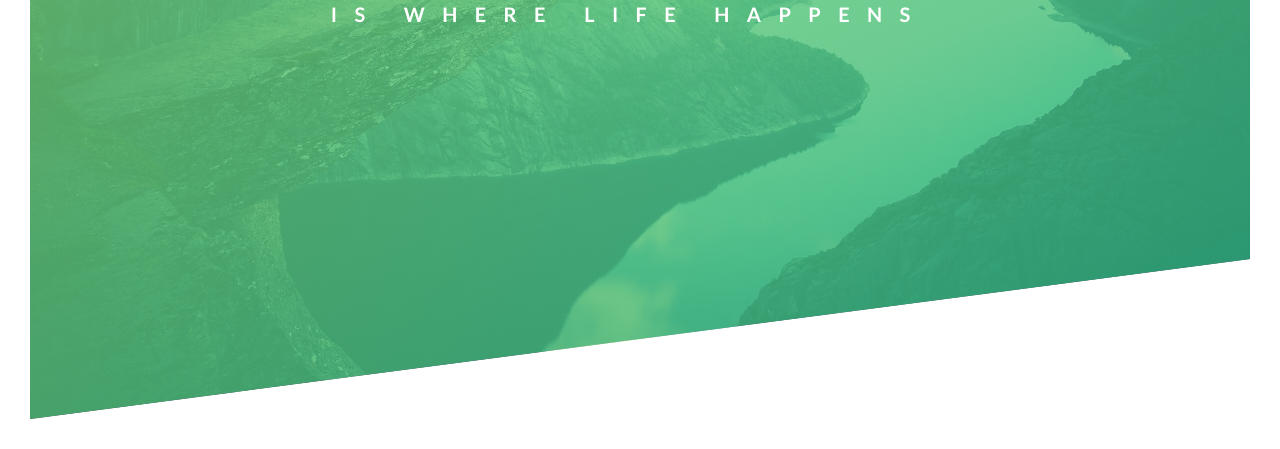
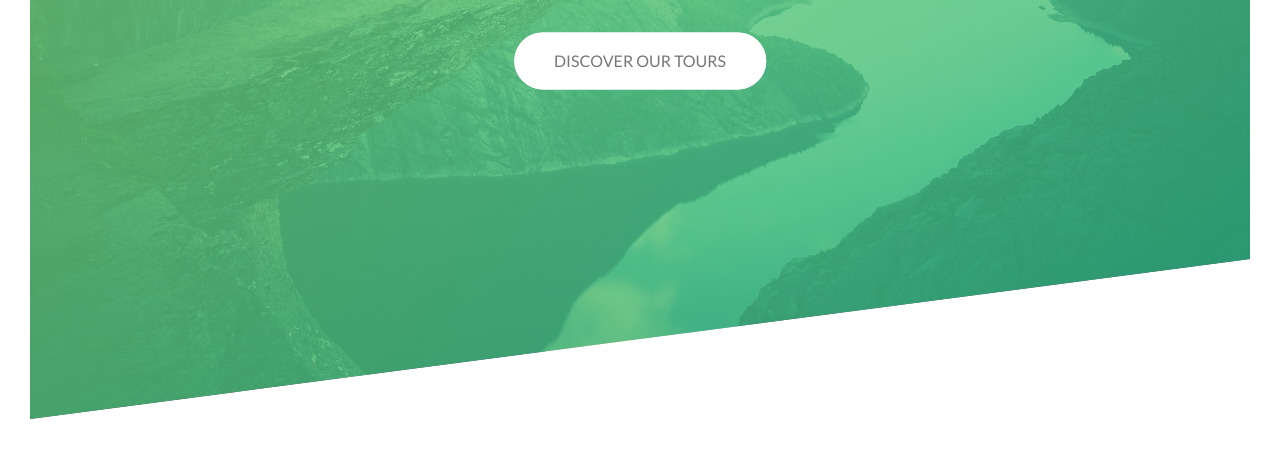
Before and after one commit to UEHG260899/natours, a plain HTML site: page index.html in a window 1280 px wide. Shown: the part 371-820 px from the top of the page. Drawn offline with Linux system fonts and the light colour scheme.

Commit message:
Se terminaron las animaciones del header

```diff
--- a/css/styles.css
+++ b/css/styles.css
@@ -54,6 +54,7 @@ body {
     left: 50%;
     /*Compensando el desplazamiento*/
     transform: translate(-50%, -50%);
+    text-align: center;
 }
 
 .heading-primary {
@@ -61,6 +62,7 @@ body {
     text-transform: uppercase;
     /*Arregla bugs con las animaciones*/
     backface-visibility: hidden;
+    margin-bottom: 60px;
 }
 
 .heading-primary-main {
@@ -68,6 +70,7 @@ body {
     font-size: 60px; /*3.75rem*/
     font-weight: 400;
     letter-spacing: 35px;
+    padding-left: 35px;
     animation-name: moveInLeft;
     animation-duration: 1s;
     animation-timing-function: ease-out;
@@ -78,6 +81,7 @@ body {
     font-size: 20px;
     font-weight: 700;
     letter-spacing: 17.4px;
+    padding-left: 17.5px;
     animation: moveInRight 1s ease-out;
 }
 
@@ -112,3 +116,67 @@ body {
         transform: translateX(0);
     }
 }
+
+@keyframes moveInBottom {
+    0% {
+        opacity: 0;
+        transform: translateY(30px);
+    }
+
+    100% {
+        opacity: 1;
+        transform: translateY(0);
+    }
+}
+
+.btn:link,
+.btn:visited {
+    text-transform: uppercase;
+    text-decoration: none;
+    padding: 15px 40px;
+    display: inline-block;
+    border-radius: 100px;
+    transition: all 0.2s ;
+    position: relative;
+}
+
+.btn:hover {
+    transform: translateY(-3px);
+    box-shadow: 0 10px 20px rgba(0,0,0,.2);
+}
+
+/*En relación a la posición inical*/
+.btn:active {
+    transform: translateY(-1px);
+    box-shadow: 0 5px 10px rgba(0,0,0,.2);
+}
+
+.btn-white {
+    background-color: white;
+    color: #777;
+}
+
+.btn::after {
+    content: "";
+    display: inline-block;
+    height: 100%;
+    width: 100%;
+    border-radius: 100px;
+    position: absolute;
+    top: 0;
+    left: 0;
+    z-index: -1;
+    transition: all .4s;
+    background-color: white;
+}
+
+.btn:hover::after {
+    transform: scale(1.4, 1.6);
+    opacity: 0;
+}
+
+.btn-animated {
+    animation: moveInBottom .5s ease-out .75s;
+    /*Toma los valores de 0% del keyframe*/
+    animation-fill-mode: backwards;
+}
--- a/index.html
+++ b/index.html
@@ -20,6 +20,7 @@
                 <span class="heading-primary-main">Outdoors</span>
                 <span class="heading-primary-sub">is where life happens</span>
             </h1>
+            <a href="#" class="btn btn-white btn-animated">Discover our tours</a>
         </div>
     </header>
 </body>
```
